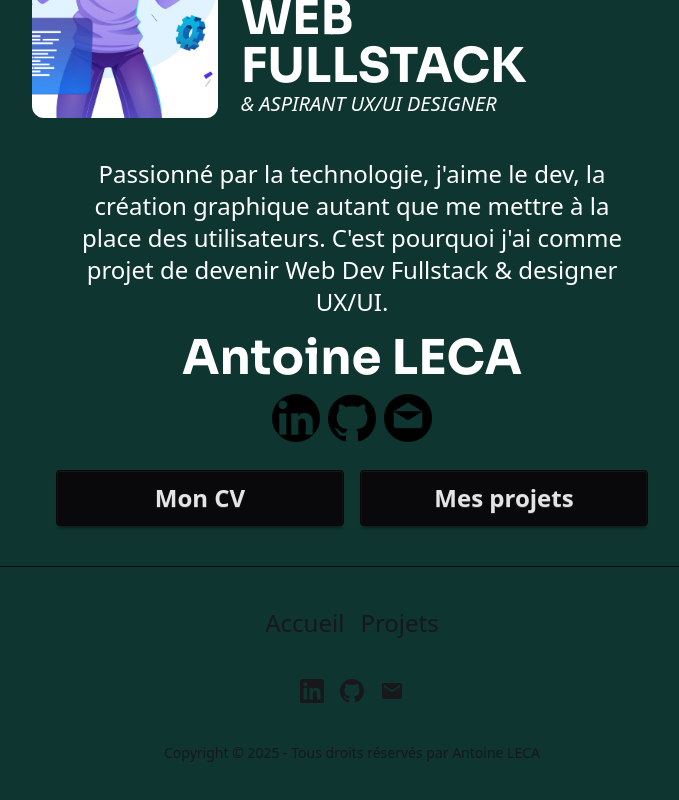
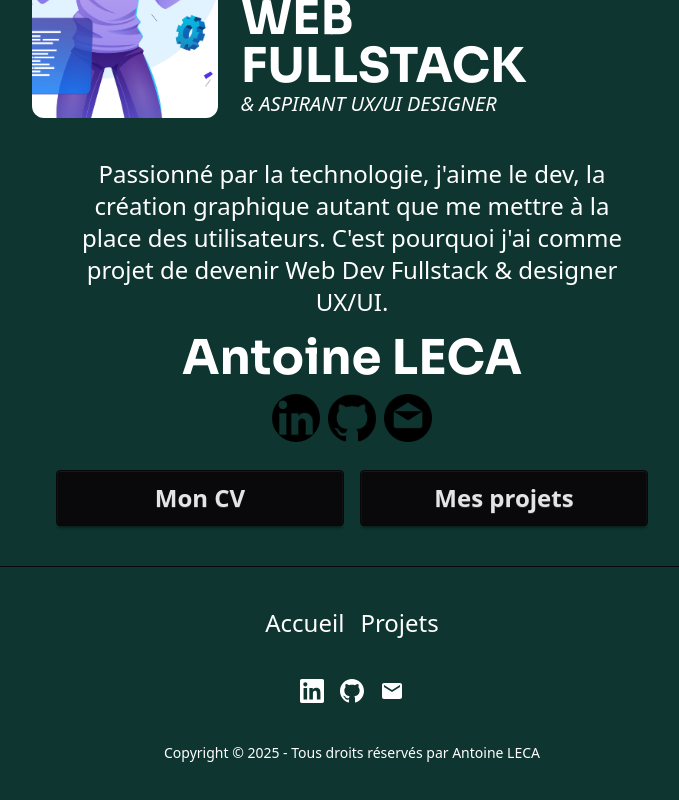
Before and after one commit to antoine-leca/Portfolio, a React (Vite) app: page / in a window 1280 px wide. Shown: the part 362-1162 px from the top of the page, without its empty margins (288-967 px from the left). Built offline with nearby package versions, Linux system fonts and the light colour scheme.

Commit message:
modification de la couleur de texte du footer

```diff
--- a/src/components/Footer.jsx
+++ b/src/components/Footer.jsx
@@ -2,7 +2,7 @@ import React from 'react';
 
 const Footer = () => {
     return (
-        <footer className="footer footer-horizontal footer-center text-base-content p-10 mt-10 border-t-1 border-neutral">
+        <footer className="footer footer-horizontal footer-center text-white p-10 mt-10 border-t-1 border-neutral">
             <nav className="grid grid-flow-col gap-4">
                 <a href='/' className="link link-hover text-2xl">Accueil</a>
                 <a href='/projets' className="link link-hover text-2xl">Projets</a>
```
